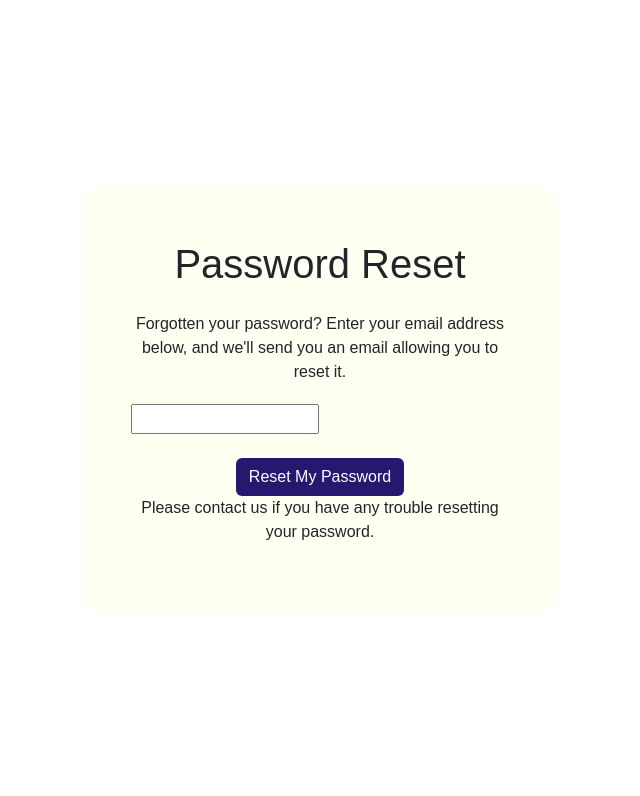
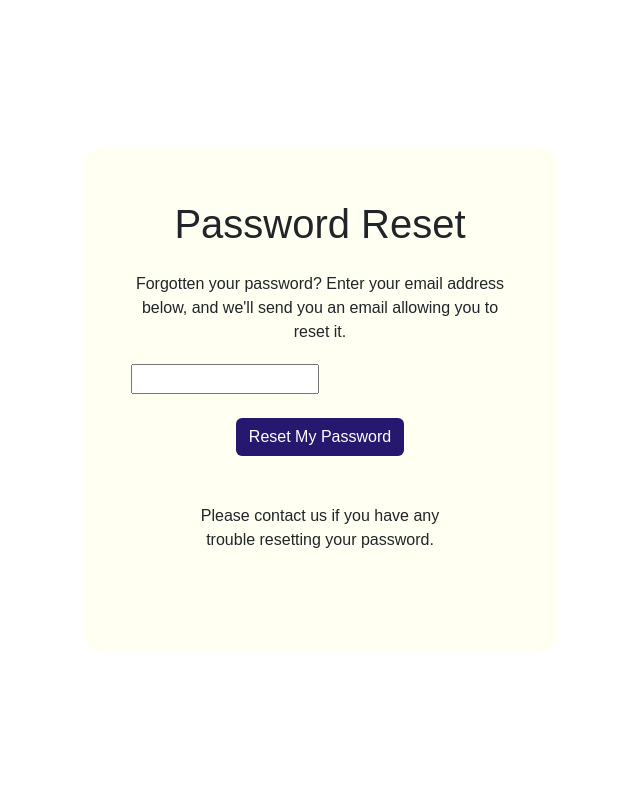
Before and after one commit to comint-admin/comint, a Django app: template comintapp/templates/account/password_reset.html in a window 1280 px wide. Shown: the part 148-944 px from the top of the page, without its empty margins (320-960 px from the left). Run offline with Django 4.2, Linux system fonts and the light colour scheme; the template is opened without the code that fills it, so the values that code supplies are empty, except form fields; tables that the repository leaves empty hold one stand-in row (values such as "Sample post"); form fields are guessed from the names that the template uses; some libraries are stand-ins or nearby versions; some web fonts are replaced.

Commit message:
update reset password

```diff
--- a/comintapp/templates/account/password_reset.html
+++ b/comintapp/templates/account/password_reset.html
@@ -43,7 +43,7 @@
 
                     </form>
 
-                    <p class="mb-3 pb-1" style="font-size: 16px; font-family: 'Poppins', sans-serif; text-align: center;">{% blocktrans %}Please contact us if you have any trouble resetting your password.{% endblocktrans %}</p>
+                    <p class="m-5 pb-1" style="font-size: 16px; font-family: 'Poppins', sans-serif; text-align: center;">{% blocktrans %}Please contact us if you have any trouble resetting your password.{% endblocktrans %}</p>
             </div>
         </div>
     </div>
--- a/comintapp/templates/account/password_reset_from_key.html
+++ b/comintapp/templates/account/password_reset_from_key.html
@@ -26,7 +26,7 @@
                                 {% render_field form.password1 placeholder="Password" class="form-control form-control-md" style="border-color: #26176F" %}
                             </div>
 
-                            <!-- <ul class="mb-4" style="font-size: 14px; font-family: 'Poppins', sans-serif">
+                            <ul class="mb-4" style="font-size: 14px; font-family: 'Poppins', sans-serif">
                                 <li style="margin: -8px -5px;">
                                     <p>Must be at least 15 characters long</p>
                                 </li>
@@ -39,7 +39,7 @@
                                 <li style="margin: -8px -5px;">
                                     <p>Must contain a special character (!; %, Q, #, etc.).</p>
                                 </li>
-                            </ul> -->
+                            </ul>
 
                             <div class="form-outline mb-4">
                                 <label class="form-label" for="form1Example13">{{ form.password2.label }}</label>
```
